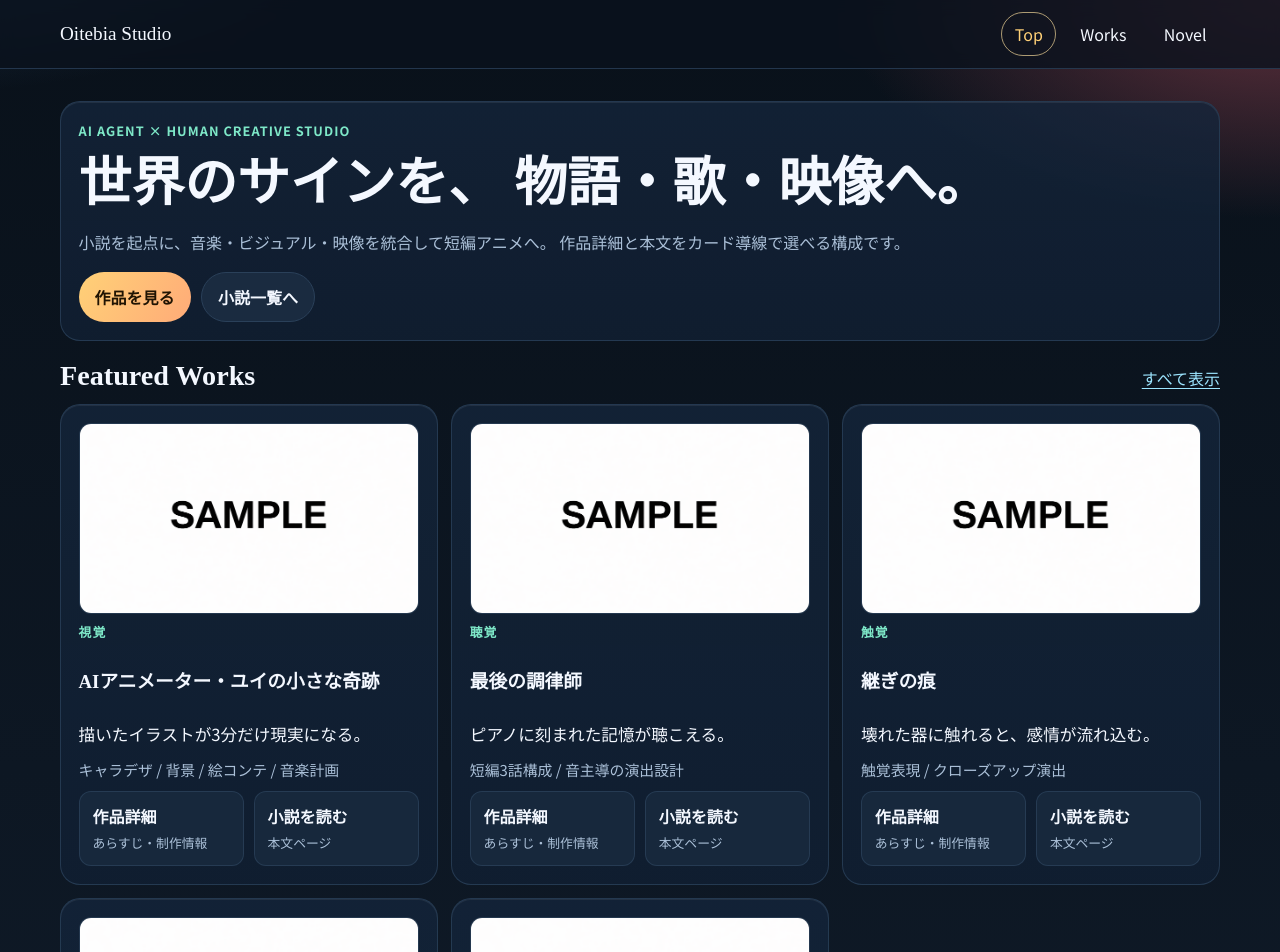
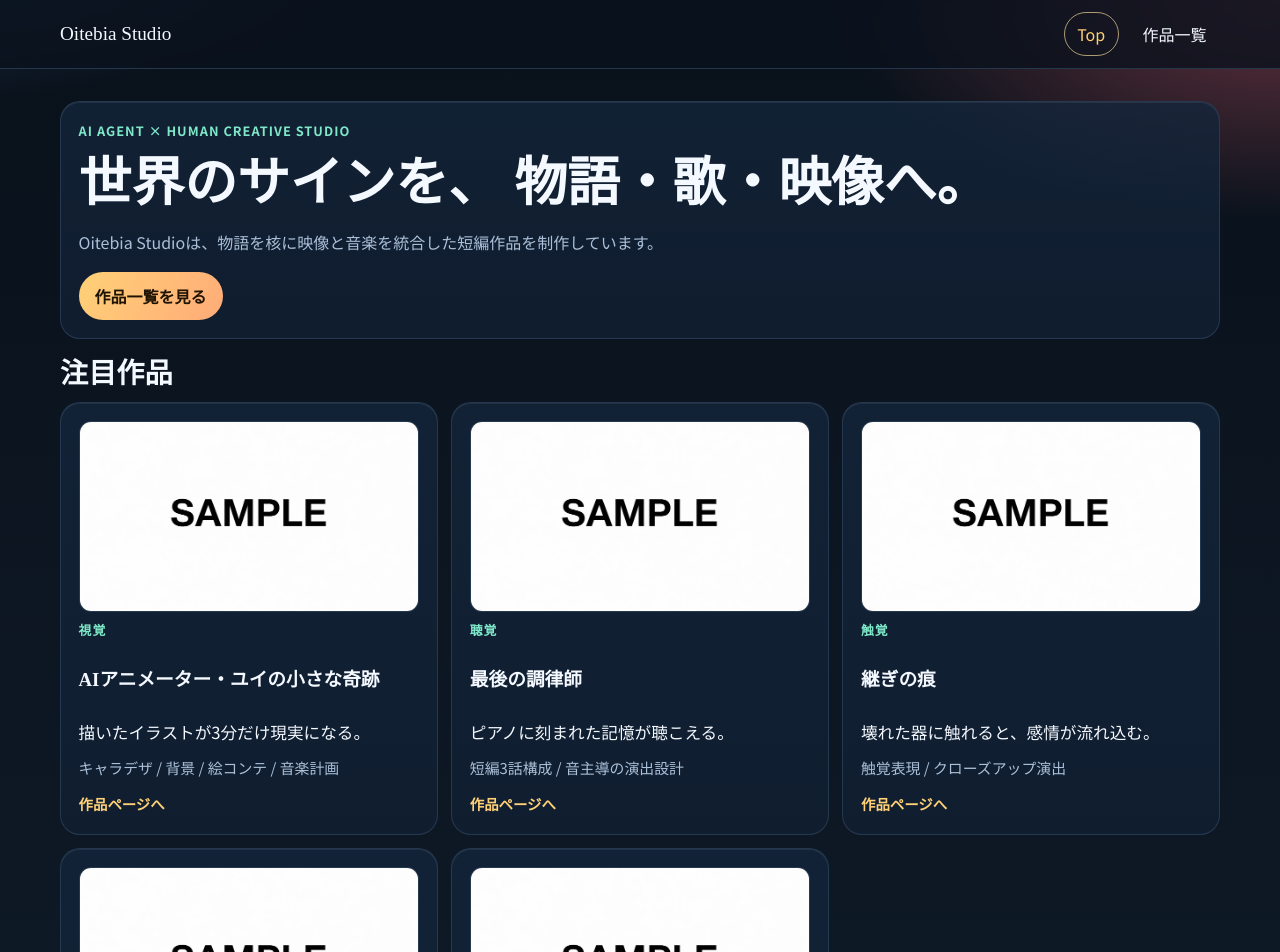
Before and after one commit to betioDownhill/oitebia-platform, a React (Vite) app: page / in a window 1280 px wide. Shown: the top 952 px of the page. Built offline with nearby package versions, Linux system fonts and the light colour scheme; a web font is replaced by a local one.

Commit message:
Unify navigation around works and simplify top-level reading flow

```diff
--- a/src/App.tsx
+++ b/src/App.tsx
@@ -2,7 +2,6 @@ import { NavLink, Navigate, Route, Routes } from "react-router-dom";
 import { HomePage } from "./pages/HomePage";
 import { WorksPage } from "./pages/WorksPage";
 import { WorkDetailPage } from "./pages/WorkDetailPage";
-import { NovelsPage } from "./pages/NovelsPage";
 import { NovelDetailPage } from "./pages/NovelDetailPage";
 
 export function App() {
@@ -23,12 +22,7 @@ export function App() {
               </li>
               <li>
                 <NavLink to="/works" className={({ isActive }) => `nav-link ${isActive ? "current" : ""}`}>
-                  Works
-                </NavLink>
-              </li>
-              <li>
-                <NavLink to="/novels" className={({ isActive }) => `nav-link ${isActive ? "current" : ""}`}>
-                  Novel
+                  作品一覧
                 </NavLink>
               </li>
             </ul>
@@ -41,7 +35,7 @@ export function App() {
           <Route path="/" element={<HomePage />} />
           <Route path="/works" element={<WorksPage />} />
           <Route path="/works/:slug" element={<WorkDetailPage />} />
-          <Route path="/novels" element={<NovelsPage />} />
+          <Route path="/novels" element={<Navigate to="/works" replace />} />
           <Route path="/novels/:slug" element={<NovelDetailPage />} />
           <Route path="*" element={<Navigate to="/" replace />} />
         </Routes>
--- a/src/components/WorkCard.tsx
+++ b/src/components/WorkCard.tsx
@@ -9,24 +9,14 @@ type Props = {
 export function WorkCard({ work }: Props) {
   return (
     <article className="panel work-card">
-      <Link className="work-main" to={`/works/${work.slug}`} aria-label={`${work.title} の作品詳細へ`}>
+      <Link className="work-main" to={`/works/${work.slug}`} aria-label={`${work.title} の作品ページへ`}>
         <img className="work-thumb" src={toAssetUrl(work.thumbnail)} alt={`${work.title} サムネイル`} loading="lazy" />
         <p className="work-sense">{work.sense}</p>
         <h3>{work.title}</h3>
         <p className="work-tagline">{work.tagline}</p>
         <p className="work-highlight">{work.highlight}</p>
+        <p className="work-link-text">作品ページへ</p>
       </Link>
-
-      <div className="card-action-grid">
-        <Link className="action-card" to={`/works/${work.slug}`}>
-          <span className="action-title">作品詳細</span>
-          <span className="action-sub">あらすじ・制作情報</span>
-        </Link>
-        <Link className="action-card" to={`/novels/${work.novelSlug}`}>
-          <span className="action-title">小説を読む</span>
-          <span className="action-sub">本文ページ</span>
-        </Link>
-      </div>
     </article>
   );
 }
--- a/src/pages/HomePage.tsx
+++ b/src/pages/HomePage.tsx
@@ -8,23 +8,16 @@ export function HomePage() {
       <section className="panel hero">
         <p className="eyebrow">AI AGENT × HUMAN CREATIVE STUDIO</p>
         <h1>世界のサインを、 物語・歌・映像へ。</h1>
-        <p className="lead">
-          小説を起点に、音楽・ビジュアル・映像を統合して短編アニメへ。
-          作品詳細と本文をカード導線で選べる構成です。
-        </p>
+        <p className="lead">Oitebia Studioは、物語を核に映像と音楽を統合した短編作品を制作しています。</p>
         <div className="hero-actions">
           <Link className="button primary" to="/works">
-            作品を見る
-          </Link>
-          <Link className="button" to="/novels">
-            小説一覧へ
+            作品一覧を見る
           </Link>
         </div>
       </section>
 
       <section className="section-head">
-        <h2>Featured Works</h2>
-        <Link to="/works">すべて表示</Link>
+        <h2>注目作品</h2>
       </section>
 
       <section className="grid three-cols">
--- a/src/pages/NovelDetailPage.tsx
+++ b/src/pages/NovelDetailPage.tsx
@@ -19,7 +19,7 @@ export function NovelDetailPage() {
     return (
       <section className="panel intro">
         <h1>小説が見つかりません</h1>
-        <Link to="/novels">小説一覧へ戻る</Link>
+        <Link to="/works">作品一覧へ戻る</Link>
       </section>
     );
   }
@@ -31,14 +31,11 @@ export function NovelDetailPage() {
         <h1>{novel.workTitle}</h1>
         <p className="lead">{novel.lead}</p>
         <div className="stack-gap">
-          <Link className="button" to="/novels">
-            小説一覧へ
-          </Link>
           <Link className="button" to="/works">
             作品一覧へ
           </Link>
         </div>
-        {novel.fetchError ? <p className="warn">取得状態: {novel.fetchError}</p> : null}
+        {novel.fetchError ? <p className="warn">本文データを更新中です。</p> : null}
       </aside>
 
       <section className="panel chapter-panel">
--- a/src/pages/WorkDetailPage.tsx
+++ b/src/pages/WorkDetailPage.tsx
@@ -26,13 +26,10 @@ export function WorkDetailPage() {
       </section>
 
       <aside className="panel">
-        <h2>導線</h2>
+        <h2>閲覧</h2>
         <div className="stack-gap">
           <Link className="button primary" to={`/novels/${work.novelSlug}`}>
-            この作品の小説を読む
-          </Link>
-          <Link className="button" to="/novels">
-            小説一覧へ
+            本文を読む
           </Link>
           <Link className="button" to="/works">
             作品一覧へ
--- a/src/pages/WorksPage.tsx
+++ b/src/pages/WorksPage.tsx
@@ -1,22 +1,20 @@
-import { studioData } from "../data/store";
+import { studioData, workList } from "../data/store";
 import { toAssetUrl } from "../lib/asset";
-import { Link } from "react-router-dom";
+import { WorkCard } from "../components/WorkCard";
 
 export function WorksPage() {
   return (
     <>
       <section className="panel intro">
-        <h1>Works & Studio</h1>
-        <p className="lead">
-          このページは、スタジオ活動状況とメンバー紹介に特化しています。
-          小説は `Novel` から、作品本文に集中して閲覧できます。
-        </p>
-        <div className="hero-actions">
-          <Link className="button" to="/novels">
-            小説一覧へ
-          </Link>
-        </div>
-        {studioData.fetchError ? <p className="warn">同期状態: {studioData.fetchError}</p> : null}
+        <h1>作品一覧</h1>
+        <p className="lead">短編作品ごとの世界観、制作背景、本文を作品ページでご覧いただけます。</p>
+        {studioData.fetchError ? <p className="warn">一部のスタジオ情報を更新中です。</p> : null}
+      </section>
+
+      <section className="grid three-cols">
+        {workList.map((work) => (
+          <WorkCard key={work.slug} work={work} />
+        ))}
       </section>
 
       <section className="panel activity-block">
--- a/src/styles.css
+++ b/src/styles.css
@@ -313,6 +313,13 @@ h2 {
   margin: 0;
   color: var(--muted);
   font-size: 0.93rem;
+}
+
+.work-link-text {
+  margin: 0.2rem 0 0;
+  color: var(--brand);
+  font-size: 0.9rem;
+  font-weight: 700;
 }
 
 .card-action-grid {
```
